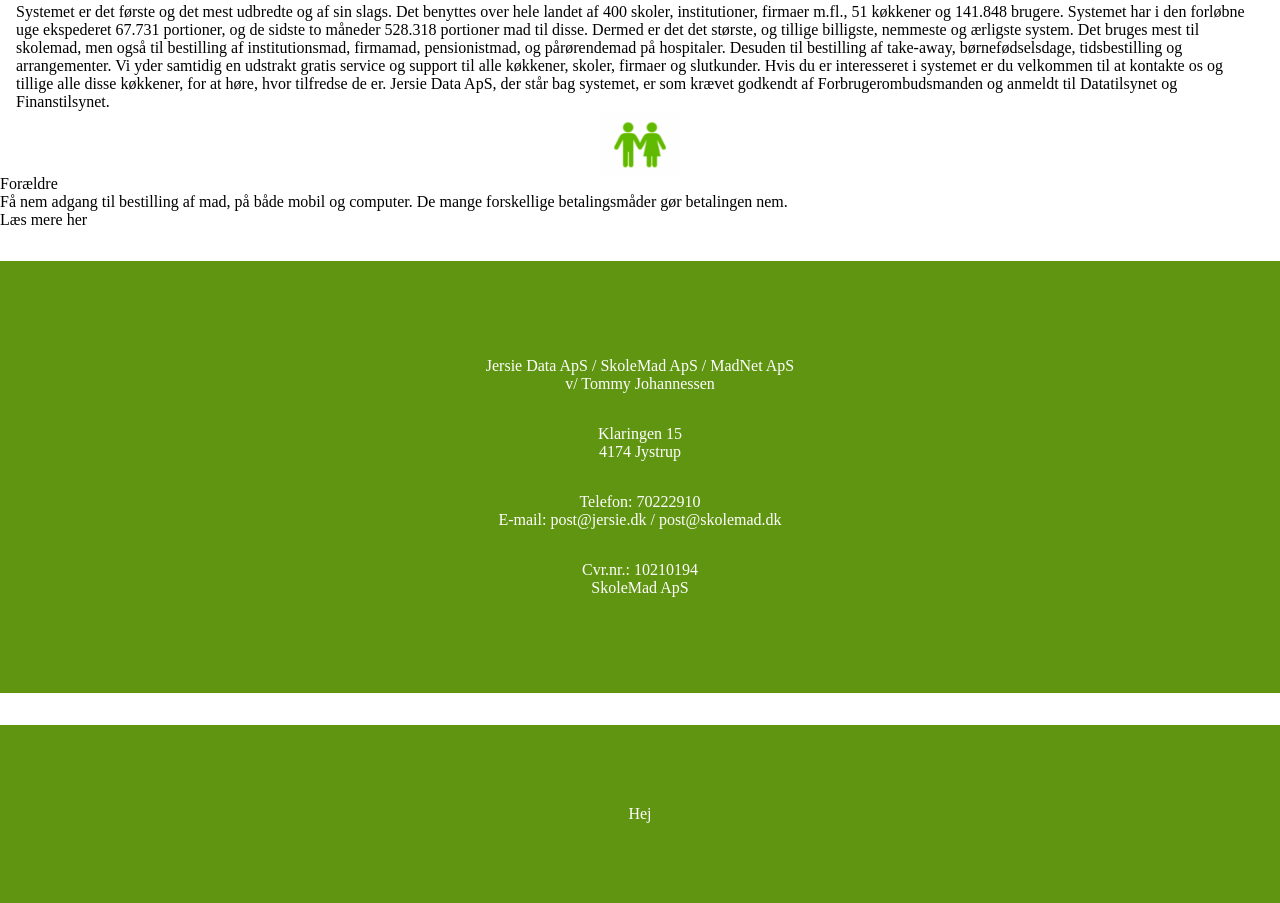
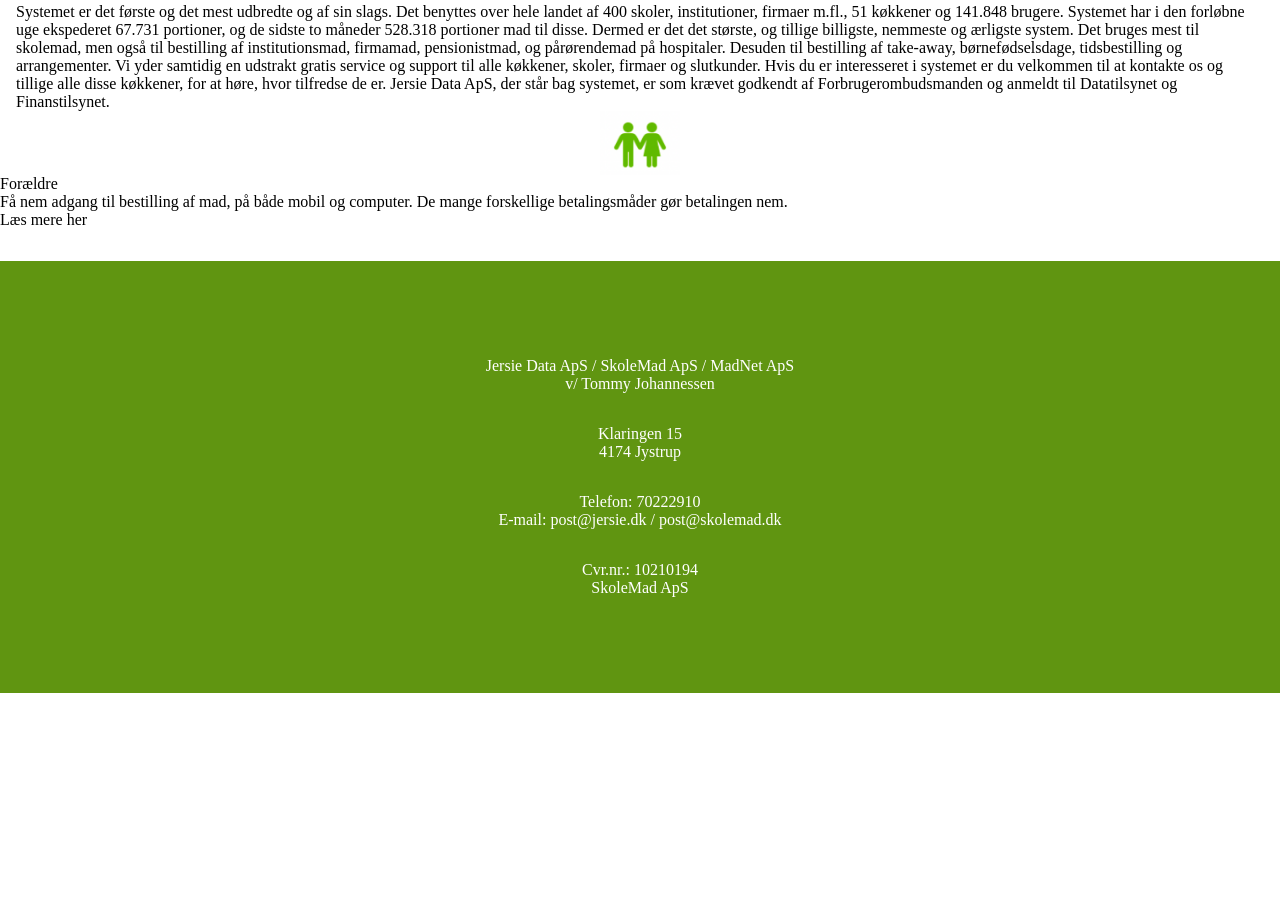
Before and after one commit to Thea5897/skolemad_project, a plain HTML site: page index.html in a window 1280 px wide. Shown: the part 399-1302 px from the top of the page. After the commit the page ends 1092 px from the top, so only its background shows below. Drawn offline with Linux system fonts and the light colour scheme.

Commit message:
slettet den ekstra footer

```diff
--- a/index.html
+++ b/index.html
@@ -81,6 +81,4 @@
       </footer>
     </section>
   </body>
-
-  <footer><p>Hej</p></footer>
 </html>
```
